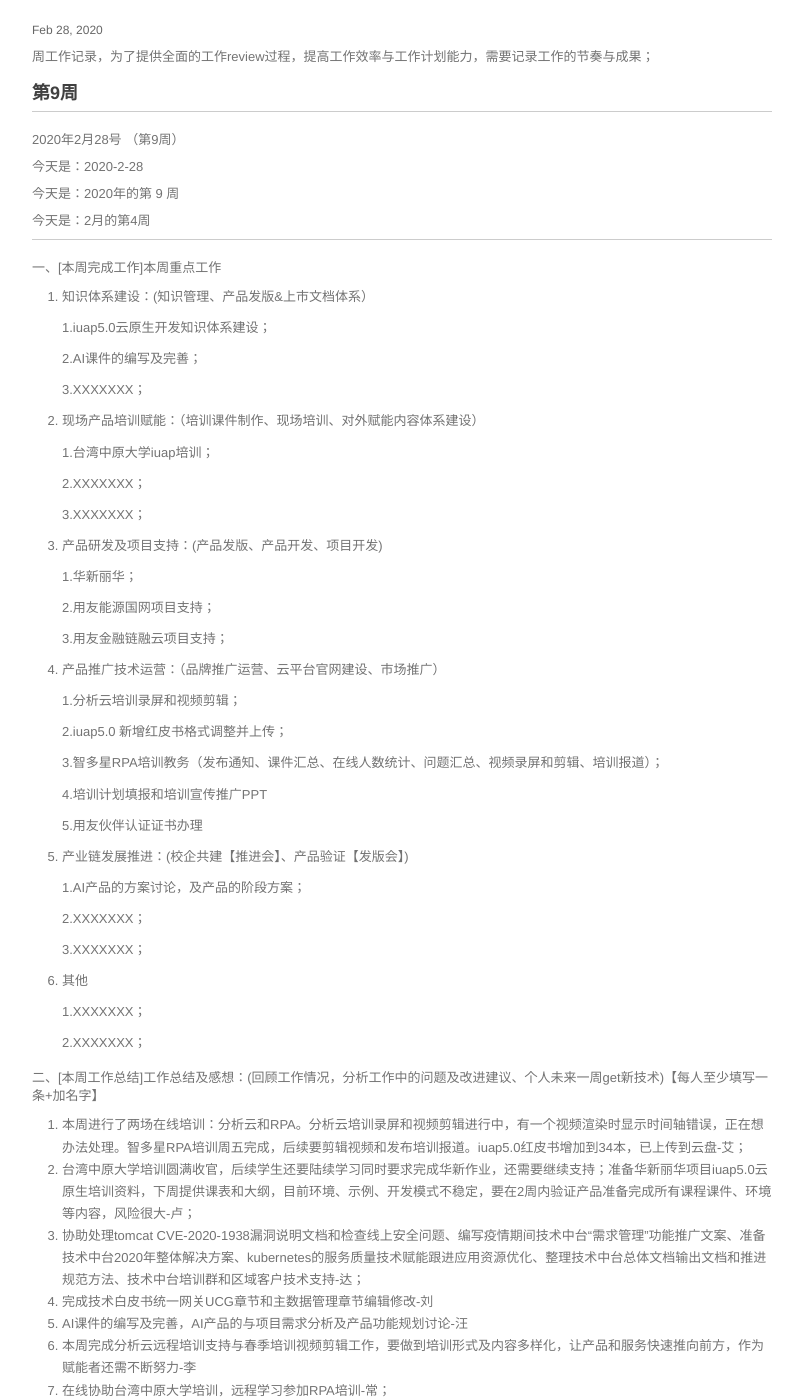
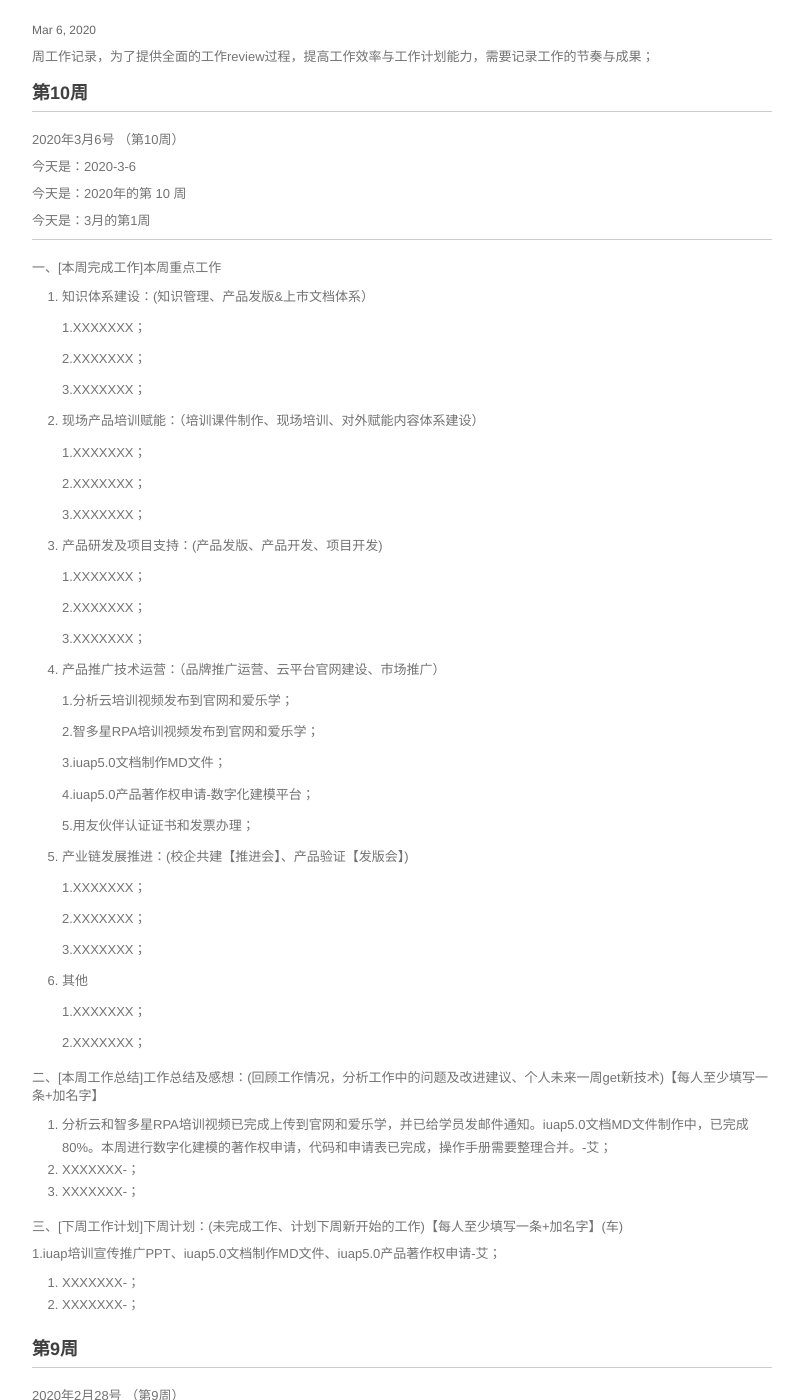
Before and after one commit to walllFlower/blog, a Jekyll site: the page built from 2020-02-28-day_report.md, in a window 1280 px wide and 1400 px high, scrolled down 250 px. Shown: the whole window, without its empty margins (238-1041 px from the left). Built offline with Jekyll 4.4.1, drawn with Linux system fonts in a browser that asks for light colours; comment, search, counter and statistics services are not loaded.

Commit message:
Update 2020-02-28-day_report.md

```diff
--- a/2020-02-28-day_report.md
+++ b/2020-02-28-day_report.md
@@ -1,11 +1,92 @@
 ---
 layout: post
 title:  "技术运营工作周报"
-date:   2020-2-28 14:57:32
+date:   2020-3-6 14:57:32
 categories: 技术运营工作周报
 ---
 
 周工作记录，为了提供全面的工作review过程，提高工作效率与工作计划能力，需要记录工作的节奏与成果；
+
+###  第10周
+
+***
+
+2020年3月6号 （第10周）
+
+今天是：2020-3-6
+
+今天是：2020年的第 10 周
+
+今天是：3月的第1周
+
+***
+
+
+一、[本周完成工作]本周重点工作
+
+1. 知识体系建设：(知识管理、产品发版&上市文档体系）
+
+    1.XXXXXXX；
+
+    2.XXXXXXX；
+
+    3.XXXXXXX；
+
+2. 现场产品培训赋能：（培训课件制作、现场培训、对外赋能内容体系建设）
+
+    1.XXXXXXX；
+
+    2.XXXXXXX；
+
+    3.XXXXXXX；
+
+3. 产品研发及项目支持：(产品发版、产品开发、项目开发)
+
+    1.XXXXXXX；
+
+    2.XXXXXXX；
+
+    3.XXXXXXX；
+
+4. 产品推广技术运营：（品牌推广运营、云平台官网建设、市场推广）
+
+    1.分析云培训视频发布到官网和爱乐学；
+
+    2.智多星RPA培训视频发布到官网和爱乐学；
+
+    3.iuap5.0文档制作MD文件；
+
+    4.iuap5.0产品著作权申请-数字化建模平台；
+
+    5.用友伙伴认证证书和发票办理；
+
+5. 产业链发展推进：(校企共建【推进会】、产品验证【发版会】)
+
+    1.XXXXXXX；
+
+    2.XXXXXXX；
+
+    3.XXXXXXX；
+
+6. 其他
+
+    1.XXXXXXX；
+
+    2.XXXXXXX；
+
+二、[本周工作总结]工作总结及感想：(回顾工作情况，分析工作中的问题及改进建议、个人未来一周get新技术)【每人至少填写一条+加名字】
+
+1. 分析云和智多星RPA培训视频已完成上传到官网和爱乐学，并已给学员发邮件通知。iuap5.0文档MD文件制作中，已完成80%。本周进行数字化建模的著作权申请，代码和申请表已完成，操作手册需要整理合并。-艾；
+2. XXXXXXX-；
+3. XXXXXXX-；
+
+三、[下周工作计划]下周计划：(未完成工作、计划下周新开始的工作)【每人至少填写一条+加名字】(车)
+
+1.iuap培训宣传推广PPT、iuap5.0文档制作MD文件、iuap5.0产品著作权申请-艾；
+2. XXXXXXX-；
+3. XXXXXXX-；
+
+
 
 ###  第9周
 
```
